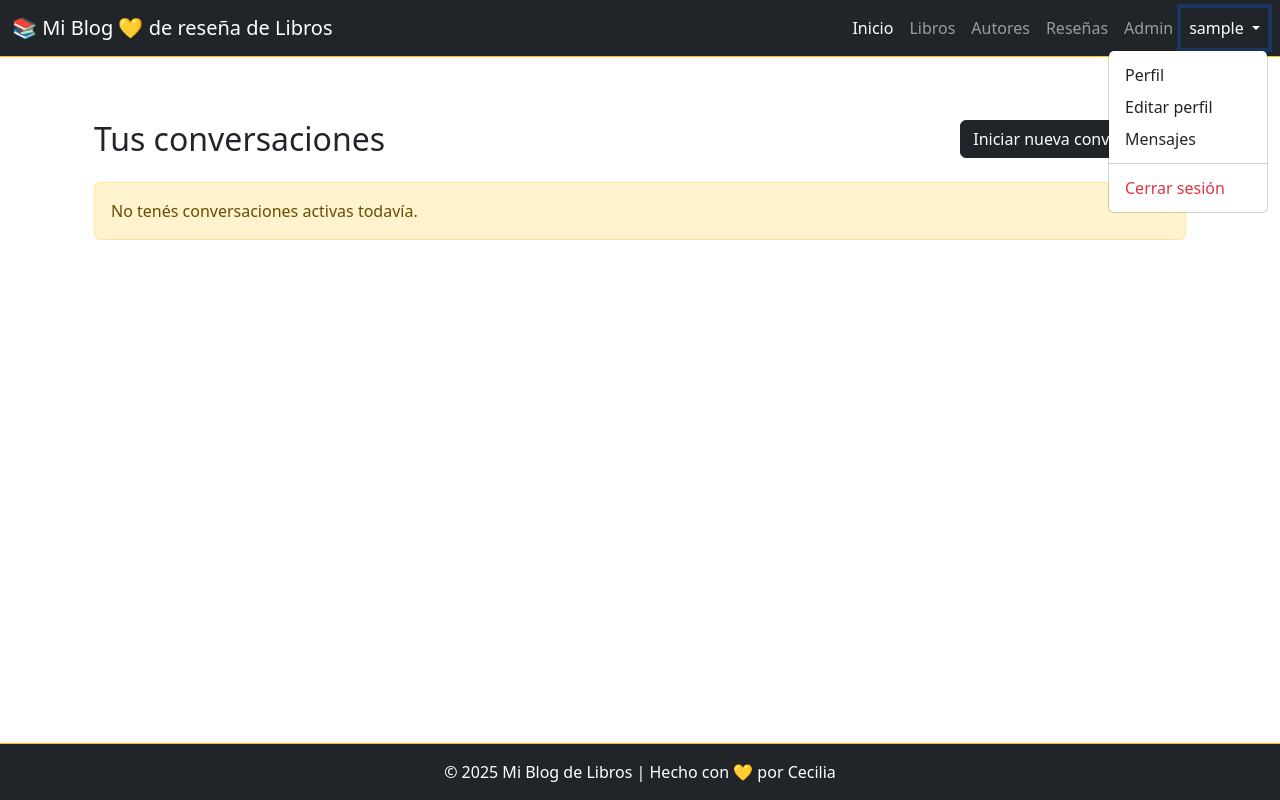
After one commit to CeciliaBPerdomo/BlogLibros, a Django app: page /libros/conversaciones/ in a window 1280 px wide, after a click that opens the changed part. The commit adds this page. Run offline with Django 5.2, Linux system fonts and the light colour scheme; the visitor is signed in with stand-in values (Sample User, id 1); data that the repository does not hold is empty.

Commit message:
Mensajeria

```diff
--- a/libros/templates/libros/base.html
+++ b/libros/templates/libros/base.html
@@ -67,6 +67,7 @@
               <ul class="dropdown-menu dropdown-menu-end" aria-labelledby="navbarDropdown">
                 <li><a class="dropdown-item" href="{% url 'libros:perfil' %}">Perfil</a></li>
                 <li><a class="dropdown-item" href="{% url 'libros:editar_perfil'%}">Editar perfil</a></li>
+                <li><a class="dropdown-item" href="{% url 'libros:lista_conversaciones' %}">Mensajes</a></li>
                 <li>
                   <hr class="dropdown-divider">
                 </li>
--- /dev/null
+++ b/libros/templates/libros/conversaciones_libros.html
@@ -0,0 +1,36 @@
+<!-- libros -> conversion_lista.html -->
+{% extends "libros/base.html" %}
+{% block title %}Conversaciones{% endblock %}
+
+{% block content %}
+<div class="container mt-4">
+    <div class="d-flex justify-content-between align-items-center mb-4">
+        <h2 class="mb-0">Tus conversaciones</h2>
+        <a href="{% url 'libros:seleccionar_usuario_conversacion' %}" class="btn btn-dark">
+            Iniciar nueva conversación
+        </a>
+    </div>
+
+    {% if conversaciones %}
+        <ul class="list-group">
+            {% for conversacion in conversaciones %}
+                <li class="list-group-item d-flex justify-content-between align-items-center">
+                    <a href="{% url 'libros:conversacion' conversacion.id %}" style="text-decoration: none; color: black;">
+                        Conversación con
+                        {% for participante in conversacion.participantes.all %}
+                            {% if participante != request.user %}
+                                {{ participante.username }}
+                            {% endif %}
+                        {% endfor %}
+                    </a>
+                    <small class="text-muted">Creada el {{ conversacion.creado_en|date:"d M Y, H:i" }}</small>
+                </li>
+            {% endfor %}
+        </ul>
+    {% else %}
+        <div class="alert alert-warning mt-3" role="alert">
+            No tenés conversaciones activas todavía.
+        </div>
+    {% endif %}
+</div>
+{% endblock %}
--- a/libros/urls.py
+++ b/libros/urls.py
@@ -44,4 +44,11 @@ urlpatterns = [
     path('login/', views.login_view, name='login'), # Iniciar sesión
     path('registro/', views.registro, name='registro'), # Registro de usuario
 
+    ###########################################################################################################################################
+    ## Mensajes
+    ###########################################################################################################################################
+    path('conversaciones/', views.lista_conversaciones, name='lista_conversaciones'),
+    path('conversacion/<int:conversacion_id>/', views.conversacion, name='conversacion'),
+    path('nueva-conversacion/<int:usuario_id>/', views.nueva_conversacion, name='nueva_conversacion'),
+    path('mensajes/seleccionar/', views.seleccionar_usuario_conversacion, name='seleccionar_usuario_conversacion'),
 ]
--- a/libros/views.py
+++ b/libros/views.py
@@ -1,15 +1,17 @@
 # libros/views.py
 from django.shortcuts import render, redirect, get_object_or_404
-from .models import Libro, AutorLibro, Resena, Avatar, Perfil
+from django.http import JsonResponse
+from .models import Libro, AutorLibro, Resena, Avatar, Perfil, Mensaje, Conversacion
 from .forms import LibroForm, AutorLibroForm, ResenaForm, EditUserForm, AvatarForm, CustomLoginForm, RegistroUsuarioForm
 from django.views.generic import ListView, DetailView, CreateView, UpdateView, DeleteView
 from django.urls import reverse_lazy
-from django.contrib.auth.mixins import LoginRequiredMixin
 from django.utils.dateformat import format as date_format
 
 # Usuario
 from django.contrib.auth.decorators import login_required
+from django.contrib.auth.mixins import LoginRequiredMixin
 from django.contrib.auth import logout, authenticate, login
+from django.contrib.auth.models import User
 
 # Create your views here.
 def index(request):
@@ -423,3 +425,41 @@ def registro(request):
     else:
         form = RegistroUsuarioForm()
     return render(request, 'libros/perfil_registro.html', {'form': form})
+
+###########################################################################################################################################
+## Mensajes
+###########################################################################################################################################
+# Obtener todas las conversaciones donde el usuario está participando
+@login_required
+def lista_conversaciones(request):
+    conversaciones = Conversacion.objects.filter(participantes=request.user)
+    return render(request, 'libros/conversaciones_libros.html', {'conversaciones': conversaciones})
+
+# Obtener la conversación y los mensajes asociados
+@login_required
+def conversacion(request, conversacion_id):
+    conversacion = Conversacion.objects.get(id=conversacion_id)
+    if request.user not in conversacion.participantes.all():
+        return redirect('libros:lista_conversaciones')  # Si el usuario no está en la conversación, redirigir
+
+    mensajes = conversacion.mensajes.all()
+    if request.method == 'POST':
+        texto = request.POST['mensaje']
+        Mensaje.objects.create(conversacion=conversacion, remitente=request.user, texto=texto)
+        return redirect('libros:conversacion', conversacion_id=conversacion.id)
+
+    return render(request, 'libros/conversacion.html', {'conversacion': conversacion, 'mensajes': mensajes})
+
+# Crear una nueva conversación con otro usuario
+@login_required
+def nueva_conversacion(request, usuario_id):
+    usuario = User.objects.get(id=usuario_id)
+    conversacion = Conversacion.objects.create()
+    conversacion.participantes.add(request.user, usuario)
+    conversacion.save()
+    return redirect('libros:conversacion', conversacion_id=conversacion.id)
+
+@login_required
+def seleccionar_usuario_conversacion(request):
+    usuarios = User.objects.exclude(id=request.user.id)
+    return render(request, 'libros/conversaciones_seleccionar_usuario.html', {'usuarios': usuarios})
```
Also changed, not shown: libros/admin.py (+17 -1 lines), libros/models.py (+21 -0 lines), libros/templates/libros/conversacion.html (added, +38 -0 lines), libros/templates/libros/conversaciones_seleccionar_usuario.html (added, +18 -0 lines), libros/migrations/0006_conversacion_mensaje.py (added), readme.md.
